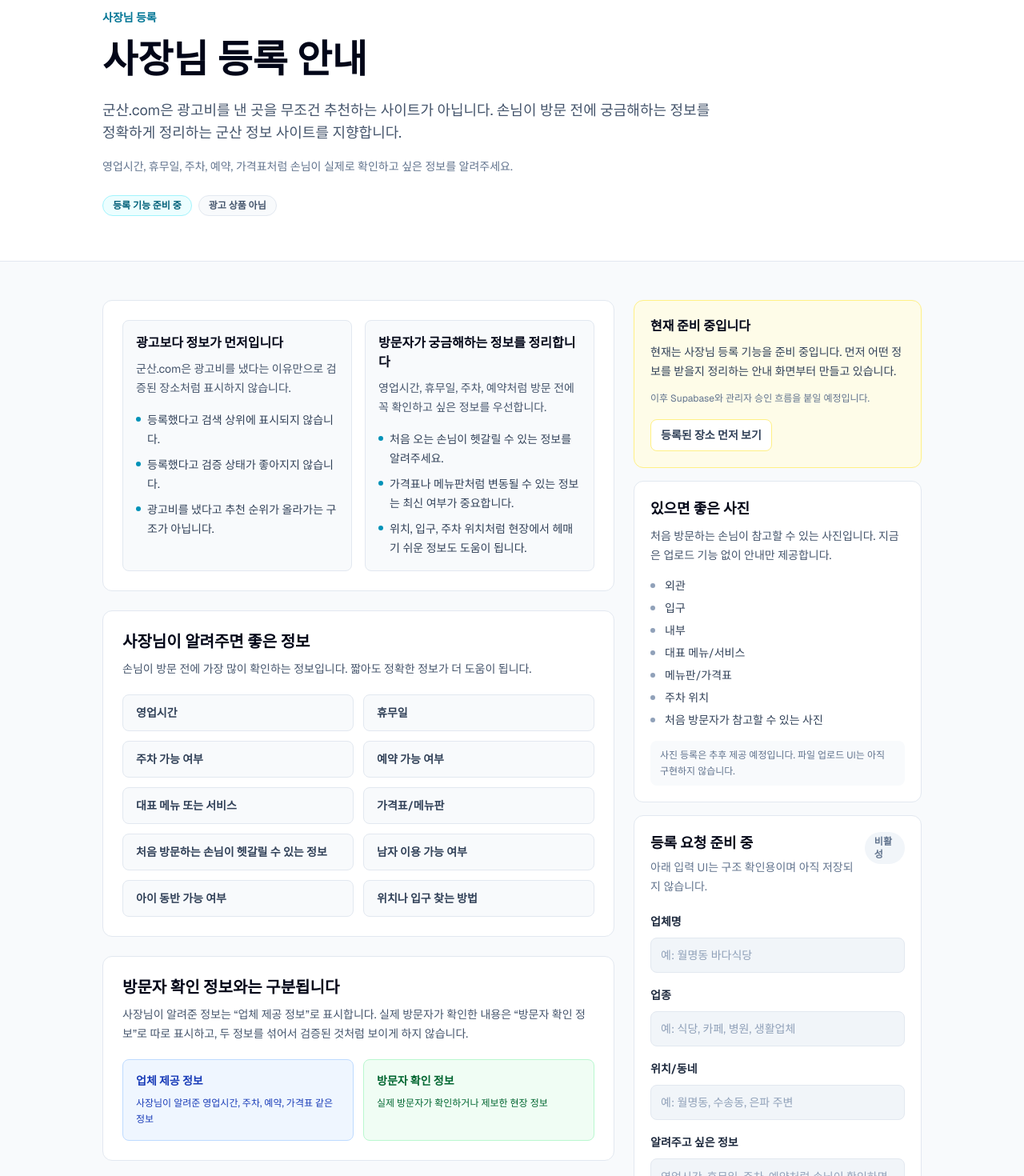
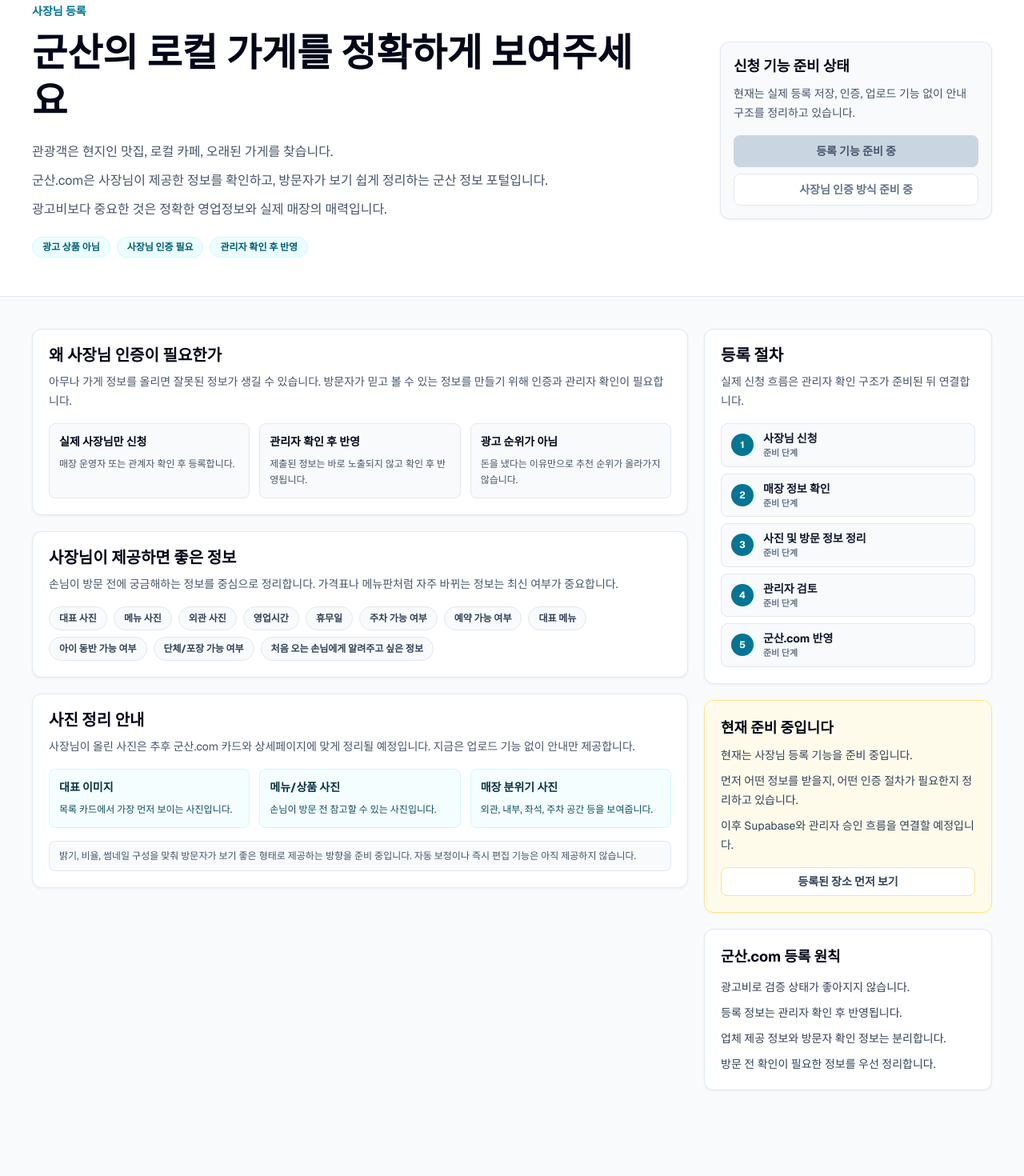
Before and after one commit to Aprasaks/gunsan-com, a Next.js app: page /owners in a window 1280 px wide. Shown: the part 140-1610 px from the top of the page at 80% size. After the commit the page ends 1543 px from the top, so only its background shows below. Built offline with nearby package versions, Linux system fonts and the light colour scheme; no server answers.

Commit message:
사장님 등록 페이지 검증형 안내로 개편 #44

```diff
--- a/app/owners/page.tsx
+++ b/app/owners/page.tsx
@@ -2,63 +2,58 @@
 
 import Header from "@/components/Header";
 
+const heroBadges = ["광고 상품 아님", "사장님 인증 필요", "관리자 확인 후 반영"];
+
+const verificationCards = [
+  {
+    title: "실제 사장님만 신청",
+    description: "매장 운영자 또는 관계자 확인 후 등록합니다.",
+  },
+  {
+    title: "관리자 확인 후 반영",
+    description: "제출된 정보는 바로 노출되지 않고 확인 후 반영됩니다.",
+  },
+  {
+    title: "광고 순위가 아님",
+    description: "돈을 냈다는 이유만으로 추천 순위가 올라가지 않습니다.",
+  },
+];
+
 const ownerInfoItems = [
+  "대표 사진",
+  "메뉴 사진",
+  "외관 사진",
   "영업시간",
   "휴무일",
   "주차 가능 여부",
   "예약 가능 여부",
-  "대표 메뉴 또는 서비스",
-  "가격표/메뉴판",
-  "처음 방문하는 손님이 헷갈릴 수 있는 정보",
-  "남자 이용 가능 여부",
+  "대표 메뉴",
   "아이 동반 가능 여부",
-  "위치나 입구 찾는 방법",
+  "단체/포장 가능 여부",
+  "처음 오는 손님에게 알려주고 싶은 정보",
 ];
 
-const photoGuideItems = [
-  "외관",
-  "입구",
-  "내부",
-  "대표 메뉴/서비스",
-  "메뉴판/가격표",
-  "주차 위치",
-  "처음 방문자가 참고할 수 있는 사진",
-];
-
-const guideSections = [
+const photoGuideCards = [
   {
-    title: "광고보다 정보가 먼저입니다",
-    description:
-      "군산.com은 광고비를 냈다는 이유만으로 검증된 장소처럼 표시하지 않습니다.",
-    items: [
-      "등록했다고 검색 상위에 표시되지 않습니다.",
-      "등록했다고 검증 상태가 좋아지지 않습니다.",
-      "광고비를 냈다고 추천 순위가 올라가는 구조가 아닙니다.",
-    ],
+    title: "대표 이미지",
+    description: "목록 카드에서 가장 먼저 보이는 사진입니다.",
   },
   {
-    title: "방문자가 궁금해하는 정보를 정리합니다",
-    description:
-      "영업시간, 휴무일, 주차, 예약처럼 방문 전에 꼭 확인하고 싶은 정보를 우선합니다.",
-    items: [
-      "처음 오는 손님이 헷갈릴 수 있는 정보를 알려주세요.",
-      "가격표나 메뉴판처럼 변동될 수 있는 정보는 최신 여부가 중요합니다.",
-      "위치, 입구, 주차 위치처럼 현장에서 헤매기 쉬운 정보도 도움이 됩니다.",
-    ],
+    title: "메뉴/상품 사진",
+    description: "손님이 방문 전 참고할 수 있는 사진입니다.",
+  },
+  {
+    title: "매장 분위기 사진",
+    description: "외관, 내부, 좌석, 주차 공간 등을 보여줍니다.",
   },
 ];
 
-const informationSources = [
-  {
-    title: "업체 제공 정보",
-    description: "사장님이 알려준 영업시간, 주차, 예약, 가격표 같은 정보",
-    className: "border-blue-200 bg-blue-50 text-blue-800",
-  },
-  {
-    title: "방문자 확인 정보",
-    description: "실제 방문자가 확인하거나 제보한 현장 정보",
-    className: "border-green-200 bg-green-50 text-green-800",
-  },
+const registrationSteps = [
+  "사장님 신청",
+  "매장 정보 확인",
+  "사진 및 방문 정보 정리",
+  "관리자 검토",
+  "군산.com 반영",
 ];
 
 export default function OwnersPage() {
@@ -66,266 +61,200 @@
     <main className="min-h-screen overflow-x-hidden bg-slate-50 text-slate-950">
       <Header />
 
-      <section className="border-b border-slate-200 bg-white px-4 py-8 sm:px-6 lg:py-14">
-        <div className="mx-auto w-full max-w-5xl">
-          <p className="text-sm font-semibold text-cyan-700">사장님 등록</p>
-          <h1 className="mt-3 text-2xl font-bold leading-tight text-slate-950 sm:text-5xl">
-            사장님 등록 안내
-          </h1>
-          <p className="mt-5 max-w-3xl text-base leading-7 text-slate-600 sm:text-lg">
-            군산.com은 광고비를 낸 곳을 무조건 추천하는 사이트가 아닙니다.
-            손님이 방문 전에 궁금해하는 정보를 정확하게 정리하는 군산 정보
-            사이트를 지향합니다.
-          </p>
-          <p className="mt-4 max-w-2xl text-sm leading-6 text-slate-500">
-            영업시간, 휴무일, 주차, 예약, 가격표처럼 손님이 실제로 확인하고
-            싶은 정보를 알려주세요.
-          </p>
+      <section className="border-b border-slate-200 bg-white px-4 py-8 sm:px-6 lg:py-12">
+        <div className="mx-auto grid w-full max-w-[1200px] gap-6 lg:grid-cols-[minmax(0,1fr)_340px] lg:items-center">
+          <div className="min-w-0">
+            <p className="text-sm font-semibold text-cyan-700">사장님 등록</p>
+            <h1 className="mt-3 max-w-3xl text-3xl font-bold leading-tight text-slate-950 sm:text-5xl">
+              군산의 로컬 가게를 정확하게 보여주세요
+            </h1>
+            <div className="mt-5 max-w-3xl space-y-2 text-sm leading-6 text-slate-600 sm:text-base sm:leading-7">
+              <p>
+                관광객은 현지인 맛집, 로컬 카페, 오래된 가게를 찾습니다.
+              </p>
+              <p>
+                군산.com은 사장님이 제공한 정보를 확인하고, 방문자가 보기
+                쉽게 정리하는 군산 정보 포털입니다.
+              </p>
+              <p>
+                광고비보다 중요한 것은 정확한 영업정보와 실제 매장의
+                매력입니다.
+              </p>
+            </div>
 
-          <div className="mt-6 flex flex-wrap gap-2">
-            <span className="rounded-full border border-cyan-200 bg-cyan-50 px-3 py-1 text-xs font-semibold text-cyan-800">
-              등록 기능 준비 중
-            </span>
-            <span className="rounded-full border border-slate-200 bg-slate-50 px-3 py-1 text-xs font-semibold text-slate-600">
-              광고 상품 아님
-            </span>
+            <div className="mt-5 flex flex-wrap gap-2">
+              {heroBadges.map((badge) => (
+                <span
+                  key={badge}
+                  className="rounded-full border border-cyan-100 bg-cyan-50 px-3 py-1 text-xs font-bold text-cyan-800"
+                >
+                  {badge}
+                </span>
+              ))}
+            </div>
           </div>
+
+          <aside className="rounded-xl border border-slate-200 bg-slate-50 p-4 shadow-sm shadow-slate-200/50">
+            <h2 className="text-lg font-bold text-slate-950">
+              신청 기능 준비 상태
+            </h2>
+            <p className="mt-2 text-sm leading-6 text-slate-600">
+              현재는 실제 등록 저장, 인증, 업로드 기능 없이 안내 구조를
+              정리하고 있습니다.
+            </p>
+            <div className="mt-4 grid gap-2">
+              <button
+                type="button"
+                disabled
+                className="h-10 cursor-not-allowed rounded-lg bg-slate-300 px-4 text-sm font-bold text-slate-600"
+              >
+                등록 기능 준비 중
+              </button>
+              <button
+                type="button"
+                disabled
+                className="h-10 cursor-not-allowed rounded-lg border border-slate-200 bg-white px-4 text-sm font-bold text-slate-500"
+              >
+                사장님 인증 방식 준비 중
+              </button>
+            </div>
+          </aside>
         </div>
       </section>
 
-      <section className="px-4 py-6 sm:px-6 lg:py-12">
-        <div className="mx-auto grid w-full max-w-5xl gap-6 lg:grid-cols-[minmax(0,1fr)_360px] lg:items-start">
-          <div className="space-y-6">
-            <section className="rounded-xl border border-slate-200 bg-white p-4 sm:p-6">
-              <div className="grid gap-4 md:grid-cols-2">
-                {guideSections.map((section) => (
+      <section className="px-4 py-6 sm:px-6 lg:py-10">
+        <div className="mx-auto grid w-full max-w-[1200px] gap-5 lg:grid-cols-[minmax(0,1fr)_360px] lg:items-start">
+          <div className="space-y-5">
+            <section className="rounded-xl border border-slate-200 bg-white p-4 shadow-sm shadow-slate-200/40 sm:p-5">
+              <SectionHeader
+                title="왜 사장님 인증이 필요한가"
+                description="아무나 가게 정보를 올리면 잘못된 정보가 생길 수 있습니다. 방문자가 믿고 볼 수 있는 정보를 만들기 위해 인증과 관리자 확인이 필요합니다."
+              />
+
+              <div className="mt-4 grid gap-3 md:grid-cols-3">
+                {verificationCards.map((card) => (
                   <article
-                    key={section.title}
-                    className="rounded-lg border border-slate-200 bg-slate-50 p-3 sm:p-4"
+                    key={card.title}
+                    className="rounded-lg border border-slate-200 bg-slate-50 p-3"
                   >
-                    <h2 className="text-base font-bold text-slate-950">
-                      {section.title}
-                    </h2>
-                    <p className="mt-2 text-sm leading-6 text-slate-600">
-                      {section.description}
+                    <h3 className="text-sm font-bold text-slate-950">
+                      {card.title}
+                    </h3>
+                    <p className="mt-2 text-xs leading-5 text-slate-600">
+                      {card.description}
                     </p>
-                    <ul className="mt-4 space-y-2">
-                      {section.items.map((item) => (
-                        <li
-                          key={item}
-                          className="flex gap-2 text-sm leading-6 text-slate-700"
-                        >
-                          <span
-                            className="mt-2 h-1.5 w-1.5 shrink-0 rounded-full bg-cyan-600"
-                            aria-hidden
-                          />
-                          <span>{item}</span>
-                        </li>
-                      ))}
-                    </ul>
                   </article>
                 ))}
               </div>
             </section>
 
-            <section className="rounded-xl border border-slate-200 bg-white p-4 sm:p-6">
-              <h2 className="text-xl font-bold text-slate-950">
-                사장님이 알려주면 좋은 정보
-              </h2>
-              <p className="mt-2 text-sm leading-6 text-slate-600">
-                손님이 방문 전에 가장 많이 확인하는 정보입니다. 짧아도 정확한
-                정보가 더 도움이 됩니다.
-              </p>
-              <div className="mt-5 grid gap-3 sm:grid-cols-2">
+            <section className="rounded-xl border border-slate-200 bg-white p-4 shadow-sm shadow-slate-200/40 sm:p-5">
+              <SectionHeader
+                title="사장님이 제공하면 좋은 정보"
+                description="손님이 방문 전에 궁금해하는 정보를 중심으로 정리합니다. 가격표나 메뉴판처럼 자주 바뀌는 정보는 최신 여부가 중요합니다."
+              />
+
+              <div className="mt-4 flex flex-wrap gap-2">
                 {ownerInfoItems.map((item) => (
-                  <div
+                  <span
                     key={item}
-                    className="rounded-lg border border-slate-200 bg-slate-50 px-4 py-3 text-sm font-semibold text-slate-700"
+                    className="rounded-full border border-slate-200 bg-slate-50 px-3 py-1.5 text-xs font-bold text-slate-700"
                   >
                     {item}
-                  </div>
+                  </span>
                 ))}
               </div>
             </section>
 
-            <section className="rounded-xl border border-slate-200 bg-white p-4 sm:p-6">
-              <h2 className="text-xl font-bold text-slate-950">
-                방문자 확인 정보와는 구분됩니다
-              </h2>
-              <p className="mt-2 text-sm leading-6 text-slate-600">
-                사장님이 알려준 정보는 “업체 제공 정보”로 표시합니다. 실제
-                방문자가 확인한 내용은 “방문자 확인 정보”로 따로 표시하고, 두
-                정보를 섞어서 검증된 것처럼 보이게 하지 않습니다.
-              </p>
+            <section className="rounded-xl border border-slate-200 bg-white p-4 shadow-sm shadow-slate-200/40 sm:p-5">
+              <SectionHeader
+                title="사진 정리 안내"
+                description="사장님이 올린 사진은 추후 군산.com 카드와 상세페이지에 맞게 정리될 예정입니다. 지금은 업로드 기능 없이 안내만 제공합니다."
+              />
 
-              <div className="mt-5 grid gap-3 sm:grid-cols-2">
-                {informationSources.map((source) => (
-                  <div
-                    key={source.title}
-                    className={`rounded-lg border p-3 sm:p-4 ${source.className}`}
+              <div className="mt-4 grid gap-3 md:grid-cols-3">
+                {photoGuideCards.map((card) => (
+                  <article
+                    key={card.title}
+                    className="rounded-lg border border-cyan-100 bg-cyan-50/60 p-3"
                   >
-                    <h3 className="text-sm font-bold">{source.title}</h3>
-                    <p className="mt-2 text-xs leading-5">
-                      {source.description}
+                    <h3 className="text-sm font-bold text-cyan-950">
+                      {card.title}
+                    </h3>
+                    <p className="mt-2 text-xs leading-5 text-cyan-900">
+                      {card.description}
                     </p>
-                  </div>
+                  </article>
                 ))}
               </div>
+
+              <p className="mt-4 rounded-lg border border-slate-200 bg-slate-50 px-3 py-2 text-xs leading-5 text-slate-600">
+                밝기, 비율, 썸네일 구성을 맞춰 방문자가 보기 좋은 형태로
+                제공하는 방향을 준비 중입니다. 자동 보정이나 즉시 편집 기능은
+                아직 제공하지 않습니다.
+              </p>
             </section>
           </div>
 
-          <aside className="space-y-4">
-            <section className="rounded-xl border border-yellow-200 bg-yellow-50 p-4 sm:p-5">
-              <h2 className="text-base font-bold text-slate-950">
+          <aside className="space-y-5">
+            <section className="rounded-xl border border-slate-200 bg-white p-4 shadow-sm shadow-slate-200/40 sm:p-5">
+              <SectionHeader
+                title="등록 절차"
+                description="실제 신청 흐름은 관리자 확인 구조가 준비된 뒤 연결합니다."
+              />
+
+              <ol className="mt-4 space-y-2">
+                {registrationSteps.map((step, index) => (
+                  <li
+                    key={step}
+                    className="flex items-center gap-3 rounded-lg border border-slate-200 bg-slate-50 px-3 py-2"
+                  >
+                    <span className="grid h-7 w-7 shrink-0 place-items-center rounded-full bg-cyan-700 text-xs font-bold text-white">
+                      {index + 1}
+                    </span>
+                    <div className="min-w-0">
+                      <p className="text-sm font-bold text-slate-900">
+                        {step}
+                      </p>
+                      <p className="text-[11px] font-semibold text-slate-500">
+                        준비 단계
+                      </p>
+                    </div>
+                  </li>
+                ))}
+              </ol>
+            </section>
+
+            <section className="rounded-xl border border-amber-200 bg-amber-50 p-4 shadow-sm shadow-amber-100/60 sm:p-5">
+              <h2 className="text-lg font-bold text-slate-950">
                 현재 준비 중입니다
               </h2>
-              <p className="mt-2 text-sm leading-6 text-slate-700">
-                현재는 사장님 등록 기능을 준비 중입니다. 먼저 어떤 정보를
-                받을지 정리하는 안내 화면부터 만들고 있습니다.
-              </p>
-              <p className="mt-3 text-xs leading-5 text-slate-500">
-                이후 Supabase와 관리자 승인 흐름을 붙일 예정입니다.
-              </p>
+              <div className="mt-2 space-y-2 text-sm leading-6 text-slate-700">
+                <p>현재는 사장님 등록 기능을 준비 중입니다.</p>
+                <p>
+                  먼저 어떤 정보를 받을지, 어떤 인증 절차가 필요한지 정리하고
+                  있습니다.
+                </p>
+                <p>이후 Supabase와 관리자 승인 흐름을 연결할 예정입니다.</p>
+              </div>
               <Link
                 href="/places"
-                className="mt-4 inline-flex h-10 w-full items-center justify-center rounded-lg border border-yellow-200 bg-white px-3 text-sm font-semibold text-slate-700 transition hover:border-cyan-200 hover:bg-cyan-50 hover:text-cyan-800 sm:w-auto"
+                className="mt-4 inline-flex h-9 w-full items-center justify-center rounded-lg border border-amber-200 bg-white px-3 text-sm font-bold text-slate-700 transition hover:border-cyan-200 hover:bg-cyan-50 hover:text-cyan-800"
               >
                 등록된 장소 먼저 보기
               </Link>
             </section>
 
-            <section className="rounded-xl border border-slate-200 bg-white p-4 sm:p-5">
+            <section className="rounded-xl border border-slate-200 bg-white p-4 shadow-sm shadow-slate-200/40 sm:p-5">
               <h2 className="text-lg font-bold text-slate-950">
-                있으면 좋은 사진
+                군산.com 등록 원칙
               </h2>
-              <p className="mt-2 text-sm leading-6 text-slate-600">
-                처음 방문하는 손님이 참고할 수 있는 사진입니다. 지금은 업로드
-                기능 없이 안내만 제공합니다.
-              </p>
-              <ul className="mt-4 space-y-2">
-                {photoGuideItems.map((item) => (
-                  <li
-                    key={item}
-                    className="flex items-center gap-3 text-sm text-slate-700"
-                  >
-                    <span
-                      className="h-1.5 w-1.5 shrink-0 rounded-full bg-slate-400"
-                      aria-hidden
-                    />
-                    {item}
-                  </li>
-                ))}
+              <ul className="mt-3 space-y-2 text-sm leading-6 text-slate-700">
+                <li>광고비로 검증 상태가 좋아지지 않습니다.</li>
+                <li>등록 정보는 관리자 확인 후 반영됩니다.</li>
+                <li>업체 제공 정보와 방문자 확인 정보는 분리합니다.</li>
+                <li>방문 전 확인이 필요한 정보를 우선 정리합니다.</li>
               </ul>
-              <p className="mt-4 rounded-lg bg-slate-50 px-3 py-2 text-xs leading-5 text-slate-500">
-                사진 등록은 추후 제공 예정입니다. 파일 업로드 UI는 아직
-                구현하지 않습니다.
-              </p>
-            </section>
-
-            <section className="rounded-xl border border-slate-200 bg-white p-4 sm:p-5">
-              <div className="flex flex-col gap-3 sm:flex-row sm:items-start sm:justify-between">
-                <div>
-                  <h2 className="text-lg font-bold text-slate-950">
-                    등록 요청 준비 중
-                  </h2>
-                  <p className="mt-1 text-sm leading-6 text-slate-500">
-                    아래 입력 UI는 구조 확인용이며 아직 저장되지 않습니다.
-                  </p>
-                </div>
-                <span className="rounded-full bg-slate-100 px-3 py-1 text-xs font-semibold text-slate-500">
-                  비활성
-                </span>
-              </div>
-
-              <div className="mt-5 space-y-4">
-                <div>
-                  <label
-                    htmlFor="business-name"
-                    className="text-sm font-semibold text-slate-800"
-                  >
-                    업체명
-                  </label>
-                  <input
-                    id="business-name"
-                    type="text"
-                    placeholder="예: 월명동 바다식당"
-                    disabled
-                    className="mt-2 h-11 w-full rounded-lg border border-slate-200 bg-slate-100 px-3 text-sm text-slate-500 outline-none placeholder:text-slate-400"
-                  />
-                </div>
-
-                <div>
-                  <label
-                    htmlFor="business-category"
-                    className="text-sm font-semibold text-slate-800"
-                  >
-                    업종
-                  </label>
-                  <input
-                    id="business-category"
-                    type="text"
-                    placeholder="예: 식당, 카페, 병원, 생활업체"
-                    disabled
-                    className="mt-2 h-11 w-full rounded-lg border border-slate-200 bg-slate-100 px-3 text-sm text-slate-500 outline-none placeholder:text-slate-400"
-                  />
-                </div>
-
-                <div>
-                  <label
-                    htmlFor="business-area"
-                    className="text-sm font-semibold text-slate-800"
-                  >
-                    위치/동네
-                  </label>
-                  <input
-                    id="business-area"
-                    type="text"
-                    placeholder="예: 월명동, 수송동, 은파 주변"
-                    disabled
-                    className="mt-2 h-11 w-full rounded-lg border border-slate-200 bg-slate-100 px-3 text-sm text-slate-500 outline-none placeholder:text-slate-400"
-                  />
-                </div>
-
-                <div>
-                  <label
-                    htmlFor="owner-note"
-                    className="text-sm font-semibold text-slate-800"
-                  >
-                    알려주고 싶은 정보
-                  </label>
-                  <textarea
-                    id="owner-note"
-                    rows={5}
-                    placeholder="영업시간, 휴무일, 주차, 예약처럼 손님이 확인하면 좋은 정보"
-                    disabled
-                    className="mt-2 w-full rounded-lg border border-slate-200 bg-slate-100 px-3 py-3 text-sm text-slate-500 outline-none placeholder:text-slate-400"
-                  />
-                </div>
-
-                <div>
-                  <label
-                    htmlFor="contact-info"
-                    className="text-sm font-semibold text-slate-800"
-                  >
-                    연락처 선택 입력
-                  </label>
-                  <input
-                    id="contact-info"
-                    type="text"
-                    placeholder="확인이 필요할 때만 사용할 선택 정보"
-                    disabled
-                    className="mt-2 h-11 w-full rounded-lg border border-slate-200 bg-slate-100 px-3 text-sm text-slate-500 outline-none placeholder:text-slate-400"
-                  />
-                </div>
-
-                <button
-                  type="button"
-                  disabled
-                  className="h-11 w-full cursor-not-allowed rounded-lg bg-slate-300 px-4 text-sm font-semibold text-slate-600"
-                >
-                  등록 기능 준비 중
-                </button>
-              </div>
             </section>
           </aside>
         </div>
@@ -333,3 +262,20 @@
     </main>
   );
 }
+
+function SectionHeader({
+  title,
+  description,
+}: {
+  title: string;
+  description: string;
+}) {
+  return (
+    <div>
+      <h2 className="text-xl font-bold leading-tight text-slate-950">
+        {title}
+      </h2>
+      <p className="mt-2 text-sm leading-6 text-slate-600">{description}</p>
+    </div>
+  );
+}
```
